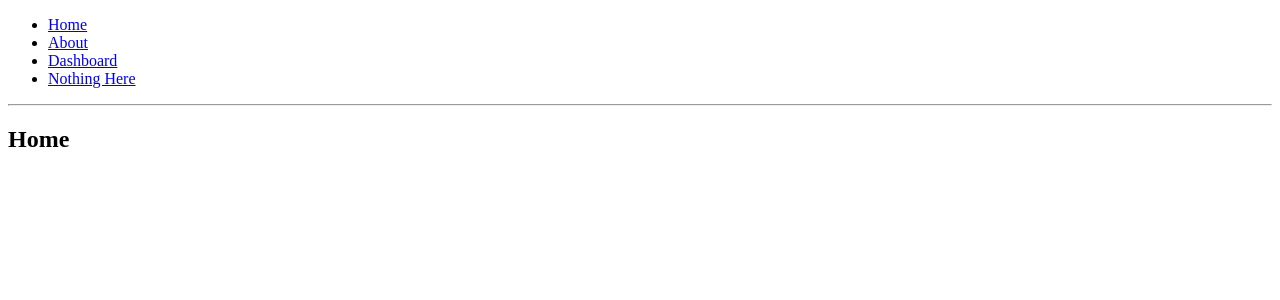
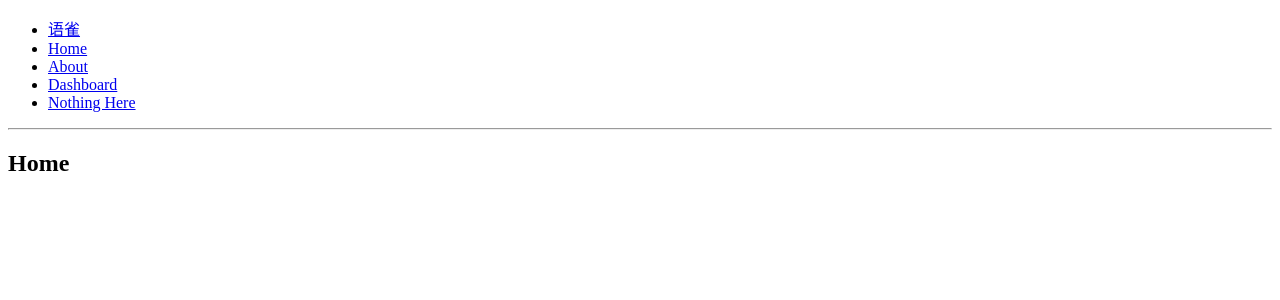
Before and after one commit to yeyu98/react-router-debug, a React (Vite) app: page / in a window 1280 px wide. Shown: the top 300 px of the page. Built offline with nearby package versions, Linux system fonts and the light colour scheme.

Commit message:
feat: link

```diff
--- a/src/components/Demo3.tsx
+++ b/src/components/Demo3.tsx
@@ -25,6 +25,9 @@ function Layout() {
           share across all the pages on your site, like navigation. */}
       <nav>
         <ul>
+          <li>
+            <Link to="https://www.yuque.com/queyu-ijatv/na0e47/st8l58xkegr98obg#hxA30">语雀</Link>
+          </li>
           <li>
             <Link to="/">Home</Link>
           </li>
```
